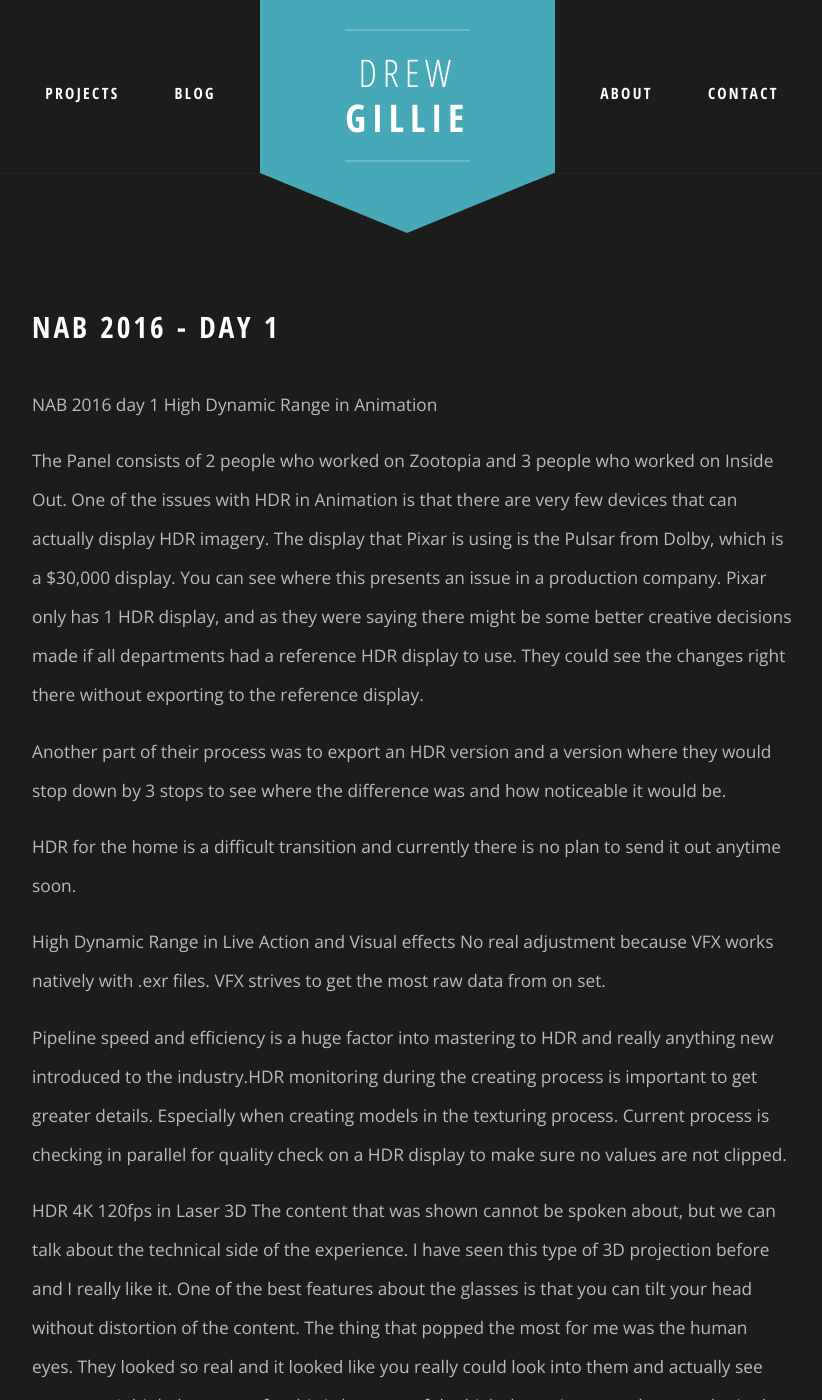
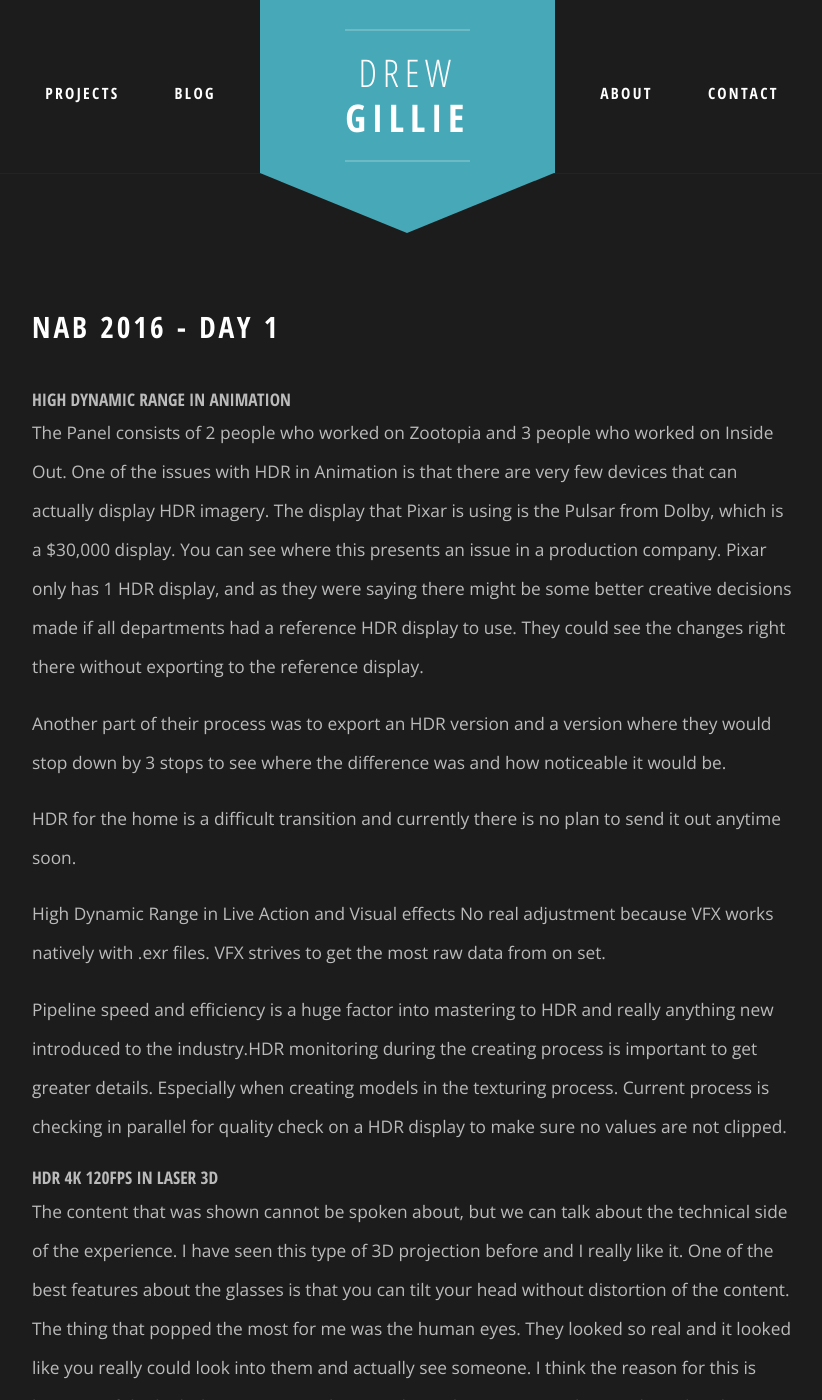
Before and after one commit to drewgillievfx/DrewGillie.com, a Jekyll site: the page built from _posts/2016-04-16-NAB-2016-Day-1.md, in a window 1280 px wide and 1400 px high. Shown: the whole window, without its empty margins (228-1050 px from the left). Built offline with Jekyll 4.4.1, drawn with Linux system fonts in a browser that asks for light colours; some of the changed text lies outside the part shown.

Commit message:
More formatting changes

```diff
--- a/_posts/2016-04-16-NAB-2016-Day-1.md
+++ b/_posts/2016-04-16-NAB-2016-Day-1.md
@@ -4,8 +4,7 @@ title: "NAB 2016 - Day 1"
 date: 2016-04-16 15:14:10 -0400
 categories:
 ---
-NAB 2016 day 1
-High Dynamic Range in Animation
+# High Dynamic Range in Animation
 
 The Panel consists of 2 people who worked on Zootopia and 3 people who worked on
 Inside Out. One of the issues with HDR in Animation is that there are very few
@@ -21,7 +20,6 @@ noticeable it would be.
 HDR for the home is a difficult transition and currently there is no plan to
 send it out anytime soon.
 
-
 High Dynamic Range in Live Action and Visual effects
 No real adjustment because VFX works natively with .exr files. VFX strives to
 get the most raw data from on set.
@@ -32,8 +30,8 @@ process is important to get greater details. Especially when creating models
 in the texturing process. Current process is checking in parallel for quality
 check on a HDR display to make sure no values are not clipped.
 
+# HDR 4K 120fps in Laser 3D
 
-HDR 4K 120fps in Laser 3D
 The content that was shown cannot be spoken about, but we can talk about
 the technical side of the experience. I have seen this type of 3D
 projection before and I really like it. One of the best features about the
```
Also changed, not shown: _posts/2016-04-17-NAB-2016-Day-2.md (+1 -2 lines).
